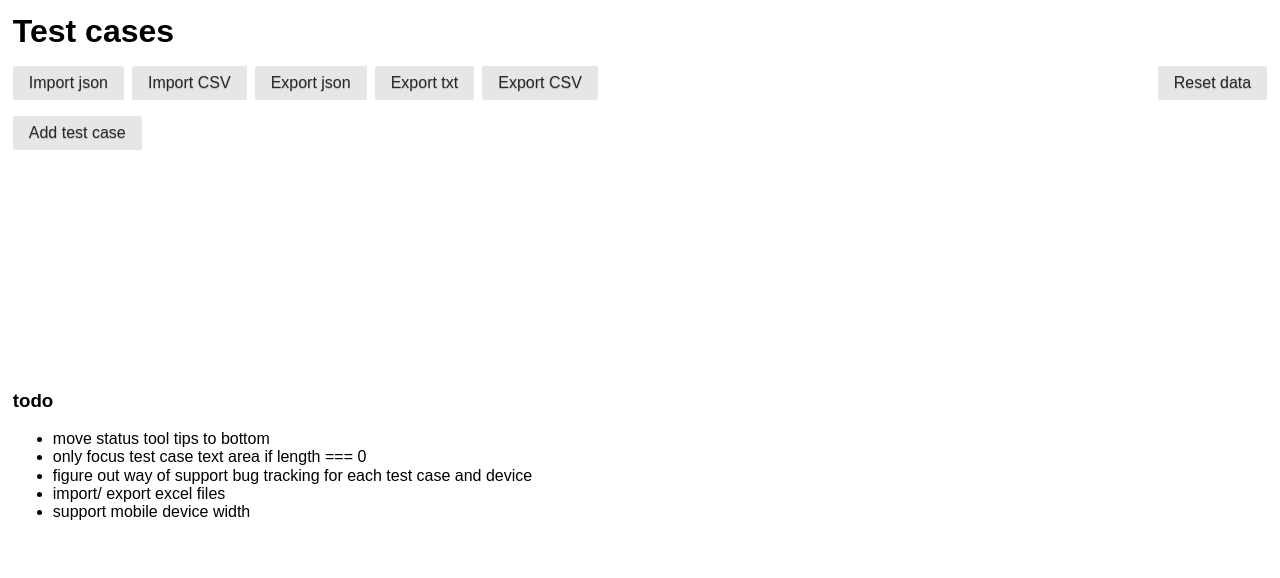
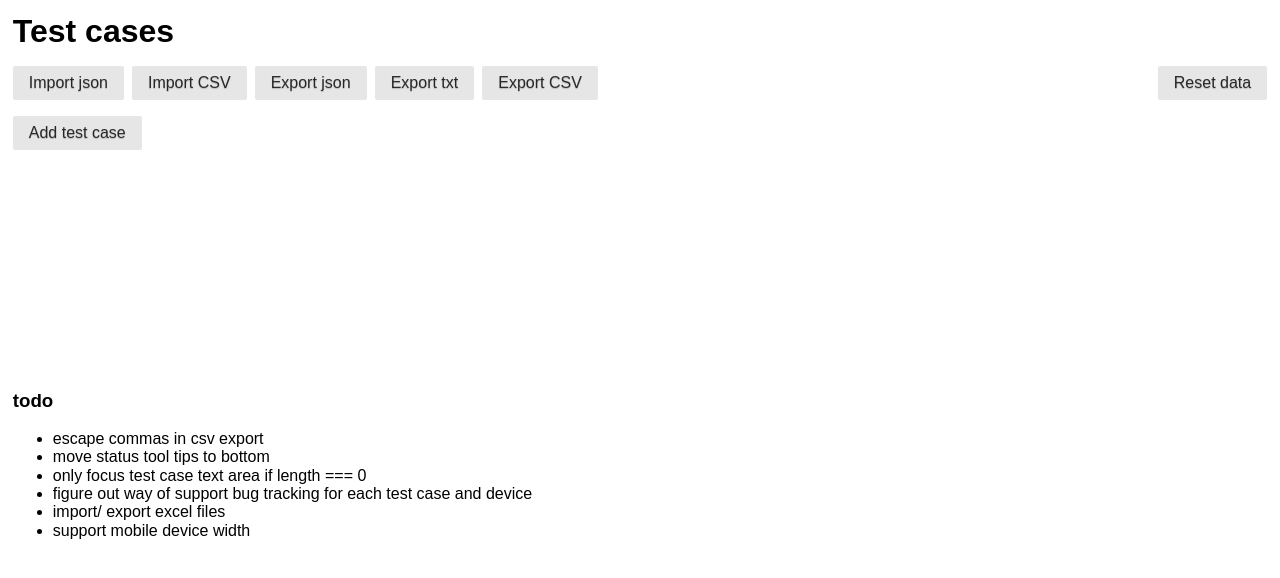
Before and after one commit to liamsain/test-case-tracker, a React (Create React App) app: page / in a window 1280 px wide. Shown: the top 578 px of the page. Built offline with nearby package versions, Linux system fonts and the light colour scheme.

Commit message:
added bug todo

```diff
--- a/src/App.js
+++ b/src/App.js
@@ -158,6 +158,7 @@ class App extends Component {
         <div className="u-margin-top-massive">
           <h3>todo</h3>
           <ul>
+            <li>escape commas in csv export</li>
             <li>move status tool tips to bottom</li>
             <li>only focus test case text area if length === 0</li>
             <li>figure out way of support bug tracking for each test case and device</li>
--- a/src/Components/Controls.jsx
+++ b/src/Components/Controls.jsx
@@ -30,8 +30,9 @@ class Controls extends Component {
       const lines = content.split("\n");
       for (let i = 1; i < lines.length; i++) {
         let cols = lines[i].split(",");
+        console.log(cols);
         let obj = {};
-        if(cols[0].length === 0){
+        if(cols[0].length < 1 || cols[1].length < 1){
           break;
         }
         obj.id = cols[0];
```
